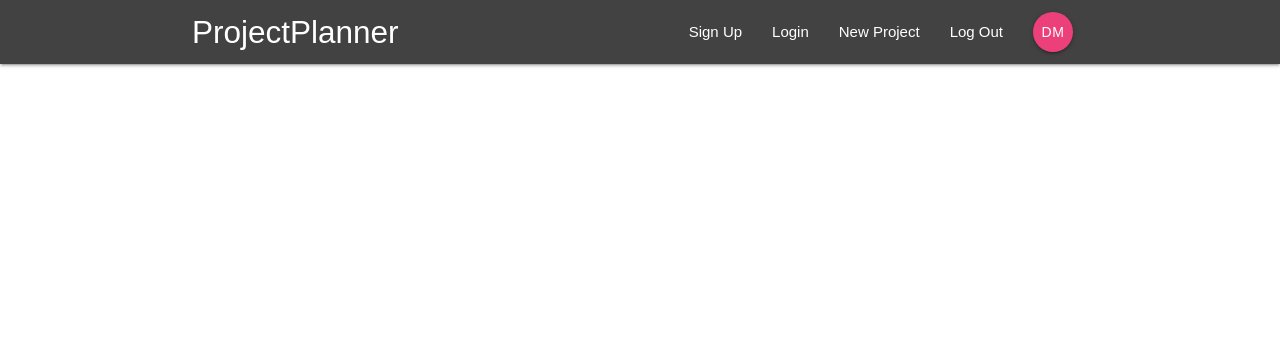
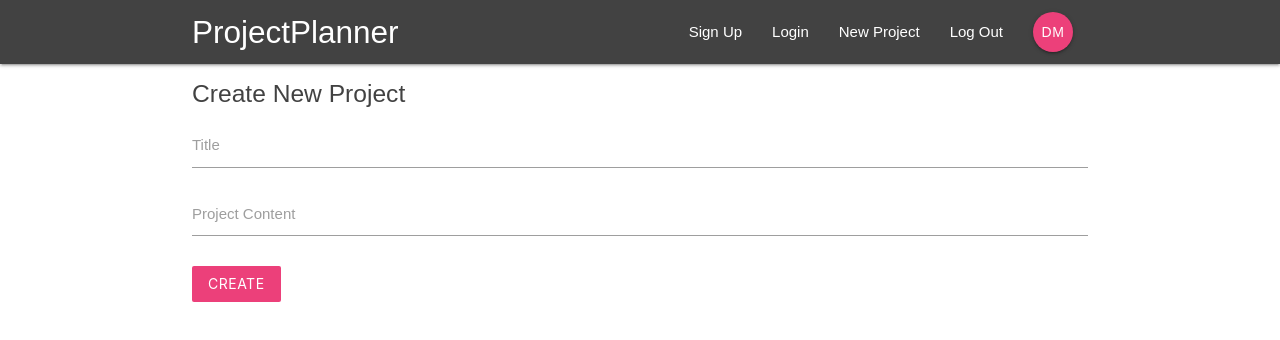
Before and after one commit to danielmeeusen/react-project-planner, a React (Create React App) app: page /create in a window 1280 px wide. Shown: the top 340 px of the page. Built offline with nearby package versions, Linux system fonts and the light colour scheme.

Commit message:
create project form

```diff
--- a/src/App.js
+++ b/src/App.js
@@ -5,6 +5,7 @@
 import ProjectDetails from './components/projects/ProjectDetails';
 import SignIn from './components/auth/SignIn';
 import SignUp from './components/auth/SignUp';
+import CreateProject from './components/projects/CreateProject';
 
 class App extends Component {
   render() {
@@ -17,6 +18,7 @@
             <Route path="/project/:id" component={ProjectDetails} />
             <Route path="/signin" component={SignIn} />
             <Route path="/signup" component={SignUp} />
+            <Route path="/create" component={CreateProject} />
           </Switch>
         </div>
       </BrowserRouter>
--- a/src/components/projects/CreateProject.js
+++ b/src/components/projects/CreateProject.js
@@ -0,0 +1,46 @@
+import React, { Component } from 'react';
+
+class CreateProject extends Component {
+  state = {
+    title: '',
+    content: ''
+  };
+
+  handleChange = e => {
+    this.setState({
+      [e.target.id]: e.target.value
+    });
+  };
+
+  handleSubmit = e => {
+    e.preventDefault();
+    console.log(this.state);
+  };
+
+  render() {
+    return (
+      <div className="container">
+        <form onSubmit={this.handleSubmit} className="white">
+          <h5 className="grey-text text-darken-3">Create New Project</h5>
+          <div className="input-field">
+            <label htmlFor="title">Title</label>
+            <input type="text" id="title" onChange={this.handleChange} />
+          </div>
+          <div className="input-field">
+            <label htmlFor="content">Project Content</label>
+            <textarea
+              id="content"
+              className="materialize-textarea"
+              onChange={this.handleChange}
+            />
+          </div>
+          <div className="input-field">
+            <button className="btn pink lighten-1 z-depth-0">Create</button>
+          </div>
+        </form>
+      </div>
+    );
+  }
+}
+
+export default CreateProject;
```
